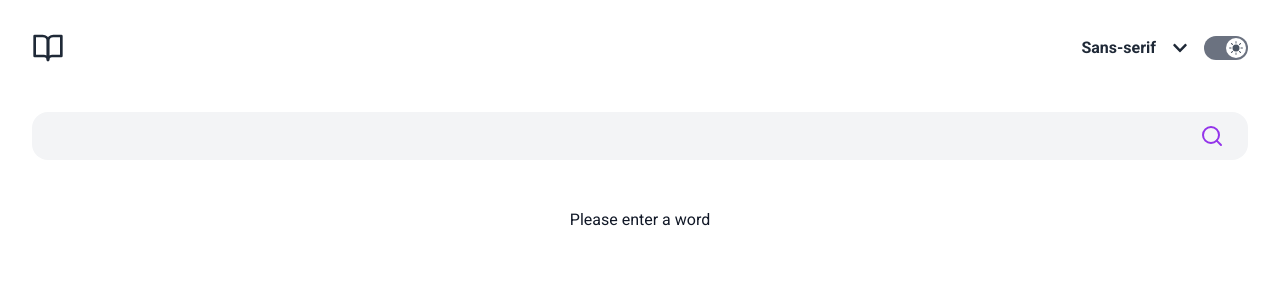
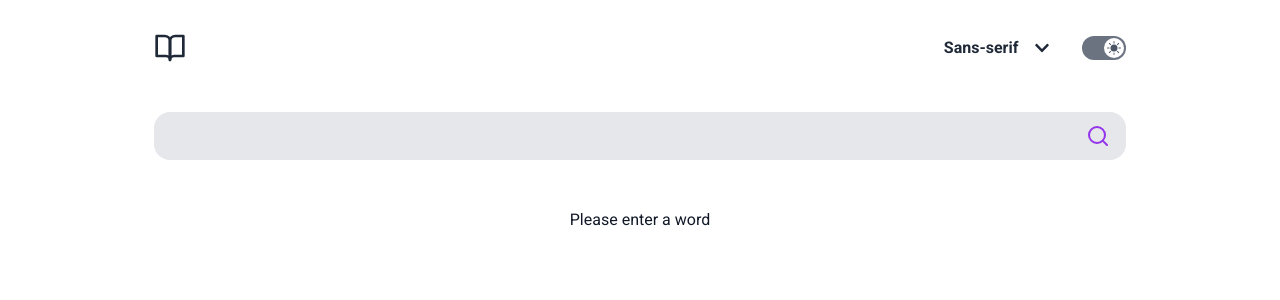
Before and after one commit to gitbeet/dictionary-app, a React (Vite) app: page / in a window 1280 px wide. Shown: the top 300 px of the page. Built offline with nearby package versions, Linux system fonts and the light colour scheme.

Commit message:
css changes

```diff
--- a/src/App.tsx
+++ b/src/App.tsx
@@ -41,7 +41,7 @@ function App() {
       style={{ fontFamily: font.value }}
       className={`
       ${darkMode ? "text-gray-200" : "text-gray-900"}
-      w-full space-y-12`}
+      mx-auto w-[95%] md:w-[90%] lg:w-[80%] space-y-12`}
     >
       <header className="flex justify-between items-center">
         <FiBookOpen
@@ -49,7 +49,7 @@ function App() {
             darkMode ? "text-purple-600" : "text-gray-800"
           } w-8 h-8`}
         />
-        <div className="flex space-x-8">
+        <div className="flex space-x-12">
           <SelectMenu setFont={setFont} font={font} />
           <DarkMode />
         </div>
--- a/src/components/SearchBar.tsx
+++ b/src/components/SearchBar.tsx
@@ -16,12 +16,12 @@ const SearchBar = ({ searchWord }: Props) => {
         onChange={(e) => setSearchTerm(e.target.value)}
         type="text"
         className={`${
-          darkMode ? "bg-gray-900 text-gray-100" : "bg-gray-100 text-gray-800"
-        }  text-lg rounded-2xl w-full h-12 p-4 font-semibold  focus:outline-none focus:border-2 focus:border-purple-600`}
+          darkMode ? "bg-gray-900 text-gray-100" : "bg-gray-200 text-gray-800"
+        }  text-lg rounded-2xl w-full h-12 px-6 font-semibold  focus:outline-none focus:border-2 focus:border-purple-600`}
       />
       <button
         type="submit"
-        className="absolute right-4 md:right-6   top-1/2 -translate-y-1/2"
+        className="absolute right-4   top-1/2 -translate-y-1/2"
       >
         <FiSearch className="w-6 h-6 text-purple-600" />
       </button>
--- a/src/components/WordSection.tsx
+++ b/src/components/WordSection.tsx
@@ -16,13 +16,13 @@ const WordSection = ({ wordData, searchWord }: Props) => {
   const wordAudio = new Audio(audio);
   console.log(audio);
   return (
-    <main className="space-y-12">
+    <main className="space-y-12 md:pt-8">
       <section className="flex justify-between items-end">
         <div className="flex flex-col items-start space-y-2">
           <h1
             className={`${
               darkMode ? "text-gray-200" : "text-gray-800"
-            } text-3xl font-bold `}
+            } text-4xl md:text-5xl font-bold `}
           >
             {word}
           </h1>
@@ -39,9 +39,7 @@ const WordSection = ({ wordData, searchWord }: Props) => {
           <button
             onClick={() => wordAudio.play()}
             className={`${
-              darkMode
-                ? "bg-purple-500 text-purple-900"
-                : "bg-purple-300 text-purple-600"
+              darkMode ? "text-white bg-purple-900" : "bg-purple-600 text-white"
             } w-12 h-12  rounded-full p-4`}
           >
             <FaPlay />
```
